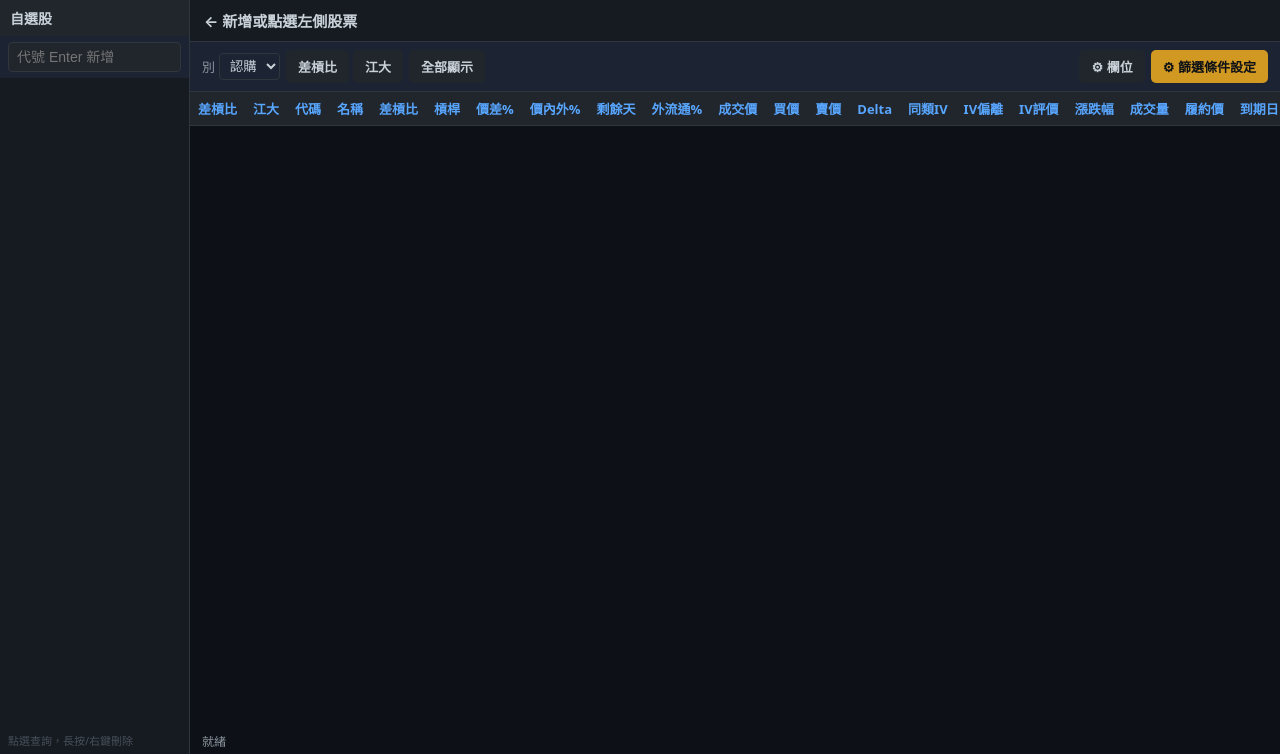
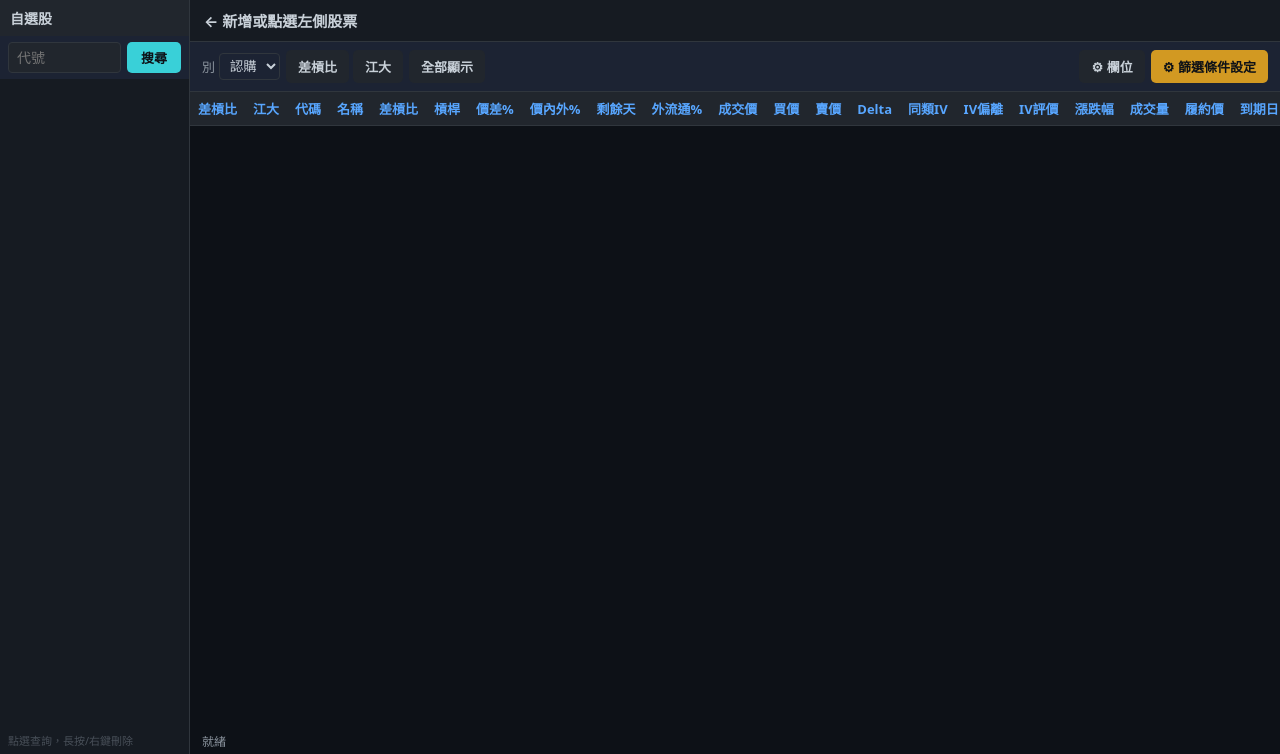
Before and after one commit to etrol8011-wq/Warrant, a Flask app: page / in a window 1280 px wide. Shown: the part 46-800 px from the top of the page. Run offline with Flask 3, Linux system fonts and the light colour scheme; data that the repository does not hold is empty.

Commit message:
fix: 手機上加明確的搜尋按鈕，不用靠鍵盤Enter送出代號

```diff
--- a/static/style.css
+++ b/static/style.css
@@ -21,9 +21,10 @@ body{margin:0;background:var(--bg);color:var(--fg);
 .watchpanel{width:190px;flex:none;background:var(--bg2);border-right:1px solid var(--border);
   display:flex;flex-direction:column;}
 .panel-hd{padding:8px 10px;font-weight:bold;background:var(--bg4);}
-.add-row{padding:6px 8px;background:var(--bg3);}
-.add-row input{width:100%;padding:6px 8px;background:var(--bg4);border:1px solid var(--border);
+.add-row{padding:6px 8px;background:var(--bg3);display:flex;gap:6px;}
+.add-row input{flex:1;min-width:0;padding:6px 8px;background:var(--bg4);border:1px solid var(--border);
   border-radius:4px;color:var(--fg);font-size:14px;}
+.add-row button{flex:none;padding:6px 14px;}
 .watchlist{list-style:none;margin:0;padding:4px;overflow-y:auto;flex:1;}
 .watchlist li{padding:7px 8px;border-radius:5px;cursor:pointer;display:flex;
   justify-content:space-between;align-items:center;gap:4px;}
--- a/templates/index.html
+++ b/templates/index.html
@@ -21,7 +21,8 @@
   <aside class="watchpanel">
     <div class="panel-hd">自選股</div>
     <form id="addForm" class="add-row">
-      <input id="codeInput" type="text" inputmode="numeric" placeholder="代號 Enter 新增" autocomplete="off">
+      <input id="codeInput" type="text" inputmode="numeric" placeholder="代號" autocomplete="off">
+      <button type="submit" class="btn btn-accent2">搜尋</button>
     </form>
     <ul id="watchList" class="watchlist"></ul>
     <div class="hint">點選查詢，長按/右鍵刪除</div>
```
